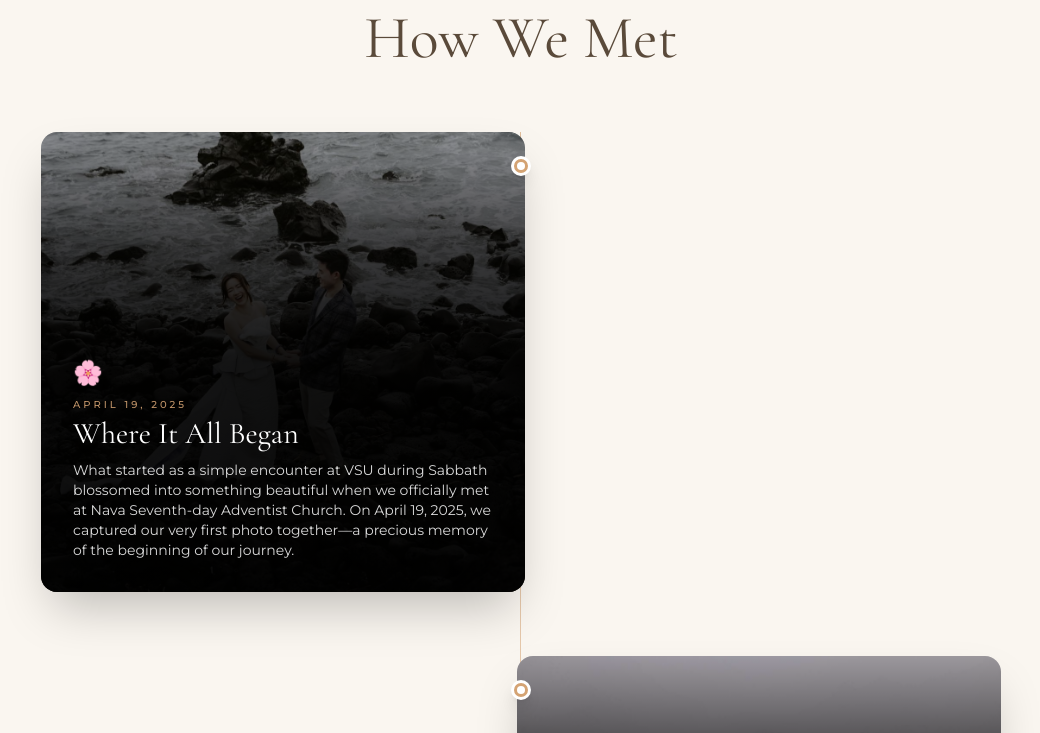
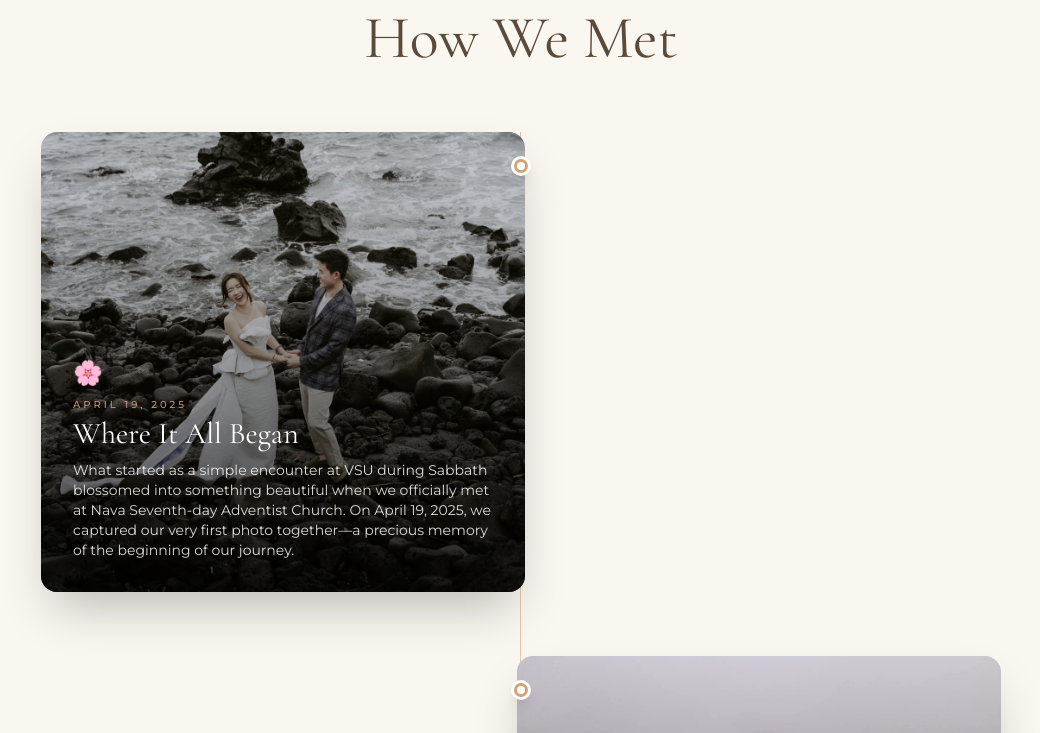
Before and after one commit to Japh09066/wedding-invitation, a Next.js app: page / in a window 1280 px wide. Shown: the part 1420-2153 px from the top of the page, without its empty margins (119-1159 px from the left). Built offline with nearby package versions, Linux system fonts and the light colour scheme; no server answers; a web font is replaced by a local one.

Commit message:
Fix: lighten gradient on story cards (black/75→25→transparent) so image is visible

```diff
--- a/app/components/OurStory.tsx
+++ b/app/components/OurStory.tsx
@@ -133,11 +133,14 @@ export default function OurStory() {
 
 
 
+                  {/* Subtle dark gradient — just at the bottom for text */}
+                  <div className="absolute inset-0 bg-gradient-to-t from-black/75 via-black/25 to-transparent" />
+
                   {/* Subtle overlay shimmer on hover */}
                   <div className="absolute inset-0 bg-white/0 group-hover:bg-white/5 transition-colors duration-700" />
 
                   {/* Content */}
-                  <div className="absolute inset-0 flex flex-col justify-end p-5 sm:p-6 md:p-8" style={{background:'linear-gradient(to top, rgba(0,0,0,0.95) 0%, rgba(0,0,0,0.90) 50%, rgba(0,0,0,0.70) 75%, rgba(0,0,0,0.25) 100%)'}}>
+                  <div className="absolute inset-0 flex flex-col justify-end p-5 sm:p-6 md:p-8">
                     {/* Top icon */}
                     <motion.span
                       initial={{ opacity: 0, y: 10 }}
```
